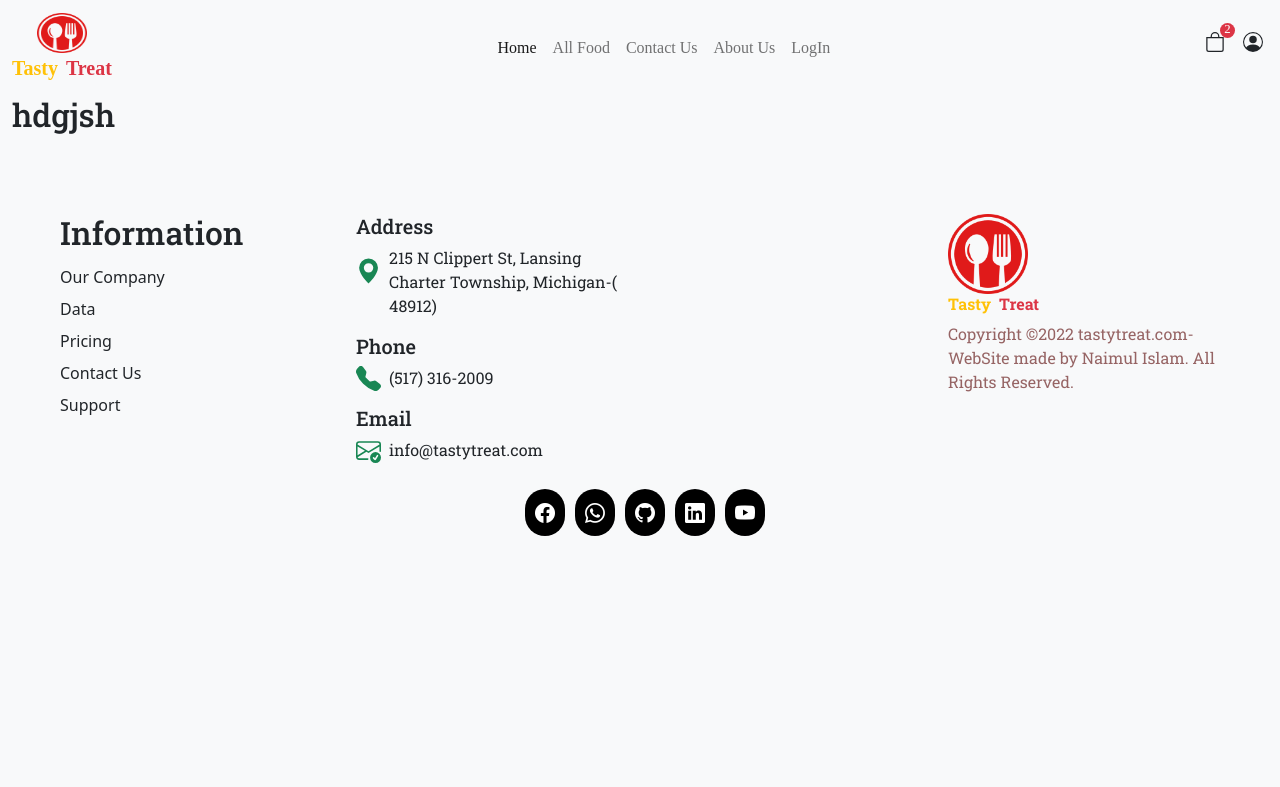
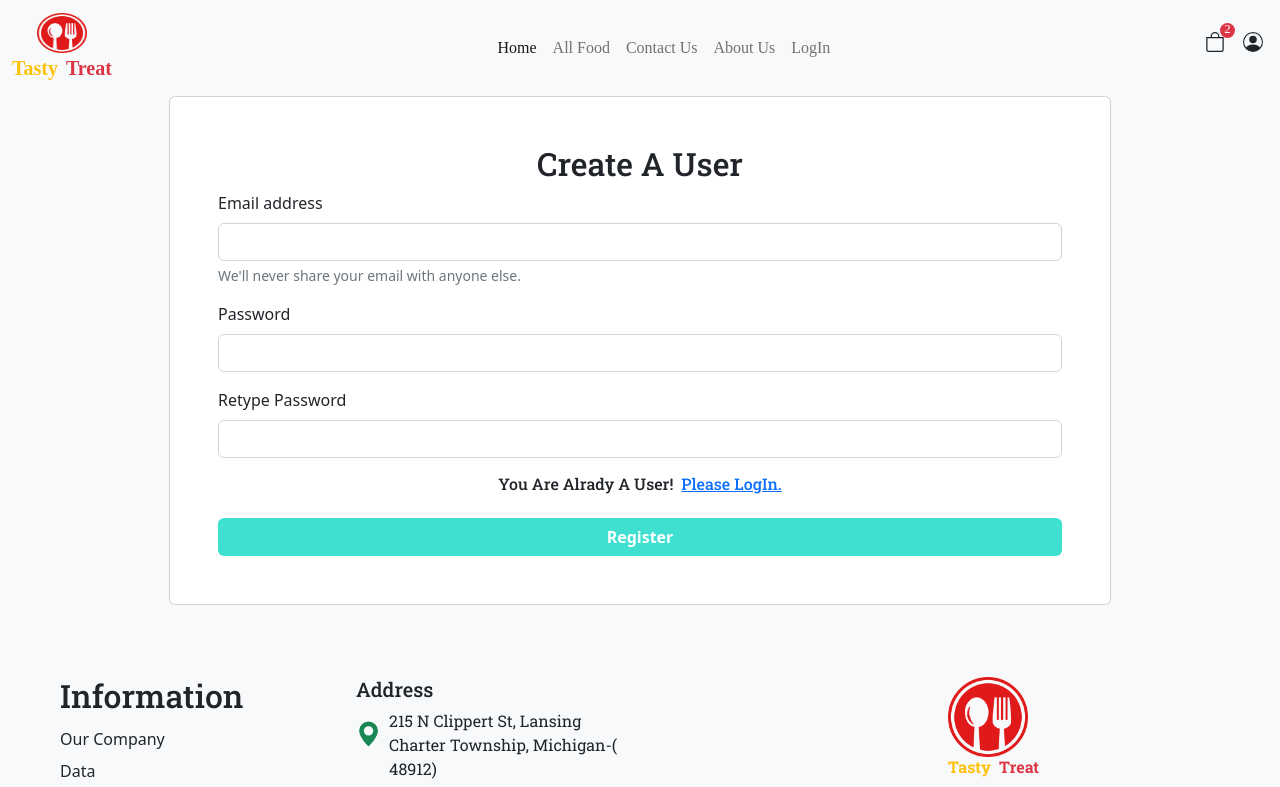
Before and after one commit to naimulislamshakil/Food_Delivary_app, a React (Create React App) app in the folder Front_End/: page /register in a window 1280 px wide. Shown: the top 787 px of the page. Built offline with nearby package versions, Linux system fonts and the light colour scheme; some icons are missing; a web font is replaced by a local one.

Commit message:
create register form

```diff
--- a/Front_End/src/Component/Login.tsx
+++ b/Front_End/src/Component/Login.tsx
@@ -23,6 +23,7 @@ const Login = () => {
 						className="form-control"
 						id="exampleInputEmail1"
 						aria-describedby="emailHelp"
+						required
 					/>
 					<div id="emailHelp" className="form-text">
 						We'll never share your email with anyone else.
@@ -37,6 +38,7 @@ const Login = () => {
 						type="password"
 						className="form-control"
 						id="exampleInputPassword1"
+						required
 					/>
 				</div>
 				<div className="mb-3 d-lg-flex justify-content-lg-center d-block">
--- a/Front_End/src/Component/Register.tsx
+++ b/Front_End/src/Component/Register.tsx
@@ -1,9 +1,67 @@
 import React from 'react';
+import { Link } from 'react-router-dom';
 
 const Register = () => {
 	return (
 		<section className="container-fluid">
-			<h2>hdgjsh</h2>
+			<form onSubmit={onsubmit} className="w-75 mx-auto card p-5">
+				<h2 className="text-center">Create A User</h2>
+
+				<div className="mb-3">
+					<label htmlFor="exampleInputEmail1" className="form-label">
+						Email address
+					</label>
+					<input
+						onBlur={(e) => setEmail(e.target.value)}
+						type="email"
+						className="form-control"
+						id="exampleInputEmail1"
+						aria-describedby="emailHelp"
+						required
+					/>
+					<div id="emailHelp" className="form-text">
+						We'll never share your email with anyone else.
+					</div>
+				</div>
+				<div className="mb-3">
+					<label htmlFor="exampleInputPassword1" className="form-label">
+						Password
+					</label>
+					<input
+						onBlur={(e) => setPassword(e.target.value)}
+						type="password"
+						className="form-control"
+						id="exampleInputPassword1"
+						required
+					/>
+				</div>
+				<div className="mb-3">
+					<label htmlFor="exampleInputPassword1" className="form-label">
+						Retype Password
+					</label>
+					<input
+						onBlur={(e) => setRePassword(e.target.value)}
+						type="password"
+						className="form-control"
+						id="exampleInputPassword1"
+						required
+					/>
+				</div>
+				<div className="mb-3 d-lg-flex justify-content-lg-center d-block">
+					<h6>You Are Alrady A User!</h6>
+					<Link to="/login" className="nav-link">
+						<h6 className="ms-2 text-decoration-underline text-primary">
+							Please LogIn.
+						</h6>
+					</Link>
+				</div>
+				<input
+					type="submit"
+					value="Register"
+					className="btn w-lg-25 w-100 fw-bold mx-auto"
+					style={{ backgroundColor: 'turquoise', color: 'white' }}
+				/>
+			</form>
 		</section>
 	);
 };
--- a/Front_End/src/Component/StoreDetils.tsx
+++ b/Front_End/src/Component/StoreDetils.tsx
@@ -36,8 +36,6 @@ const StoreDetils = () => {
 	const soups = store?.data.product.filter(
 		(product) => product.category === 'Soup'
 	);
-
-	console.log(rices);
 
 	return (
 		<section className="container-fluid">
```
